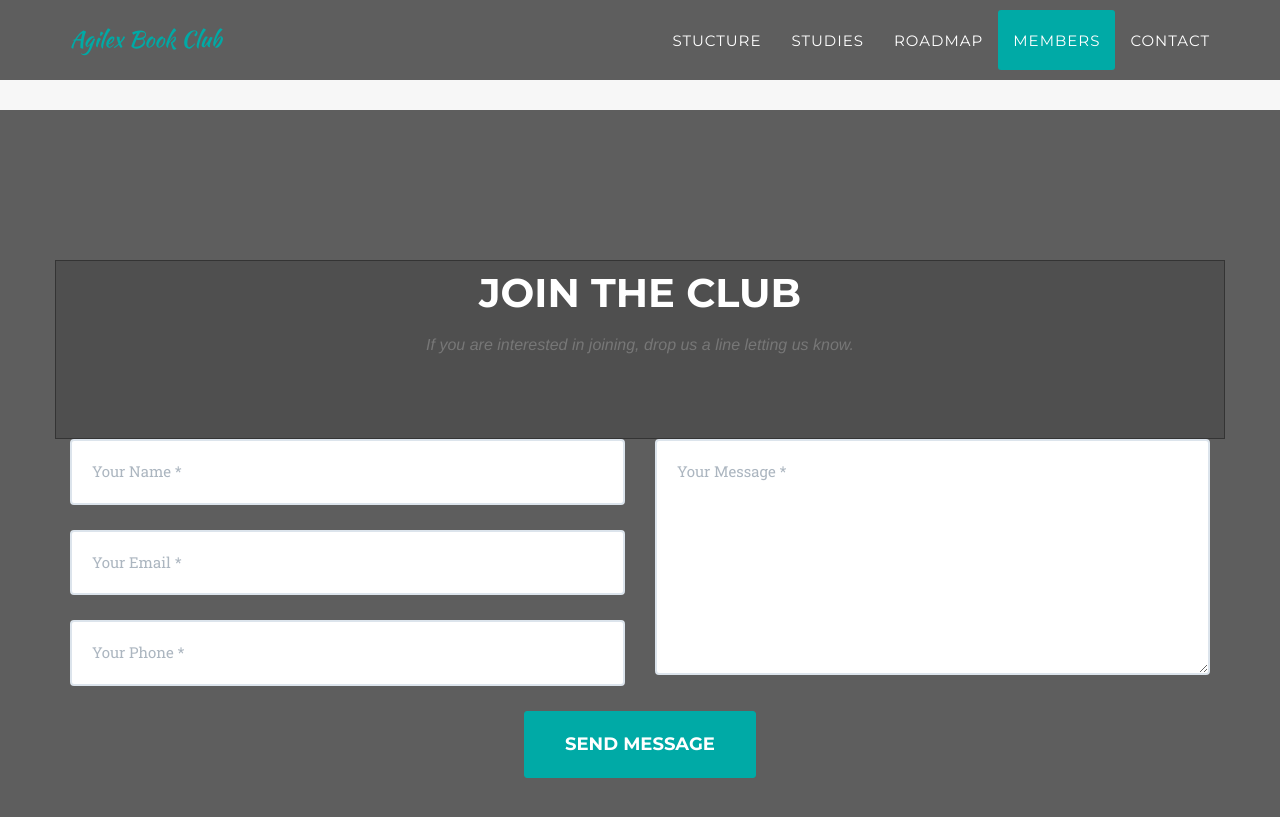
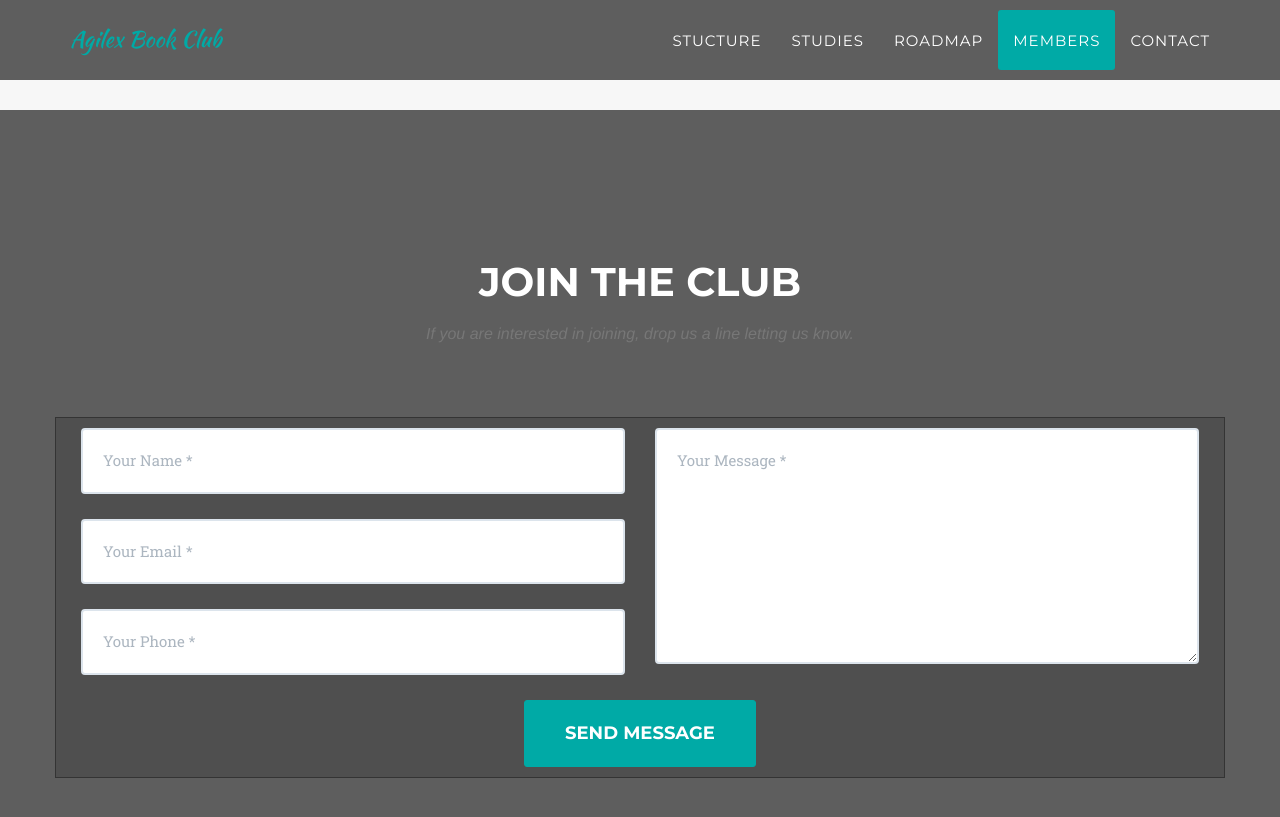
Before and after one commit to nova-developers/nova-developers.github.io, a Jekyll site: the page built from index.html, in a window 1280 px wide and 900 px high, scrolled down 4227 px. Shown: the top 817 px of the window. Built offline with Jekyll 4.4.1, drawn with Linux system fonts in a browser that asks for light colours; some web fonts are replaced.

Commit message:
change to contact box

```diff
--- a/_includes/contact.html
+++ b/_includes/contact.html
@@ -1,12 +1,12 @@
 <section id="contact">
         <div class="container">
-            <div class="row contact_box">
+            <div class="row">
                 <div class="col-lg-12 text-center">
                     <h2 class="section-heading">Join the Club</h2>
                     <h3 class="section-subheading text-muted">If you are interested in joining, drop us a line letting us know.</h3>
                 </div>
             </div>
-            <div class="row">
+            <div class="row contact_box">
                 <div class="col-lg-12">
                     <form name="sentMessage" id="contactForm" novalidate>
                         <div class="row">
```
Also changed, not shown: 2 other files.
